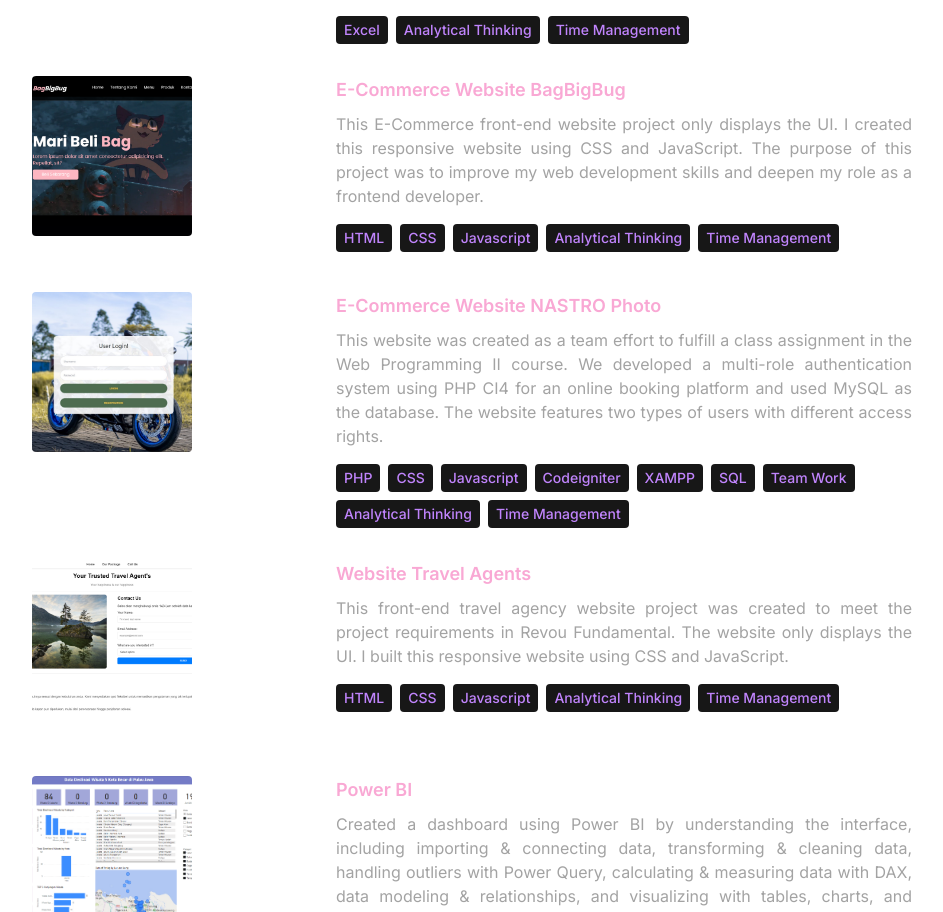
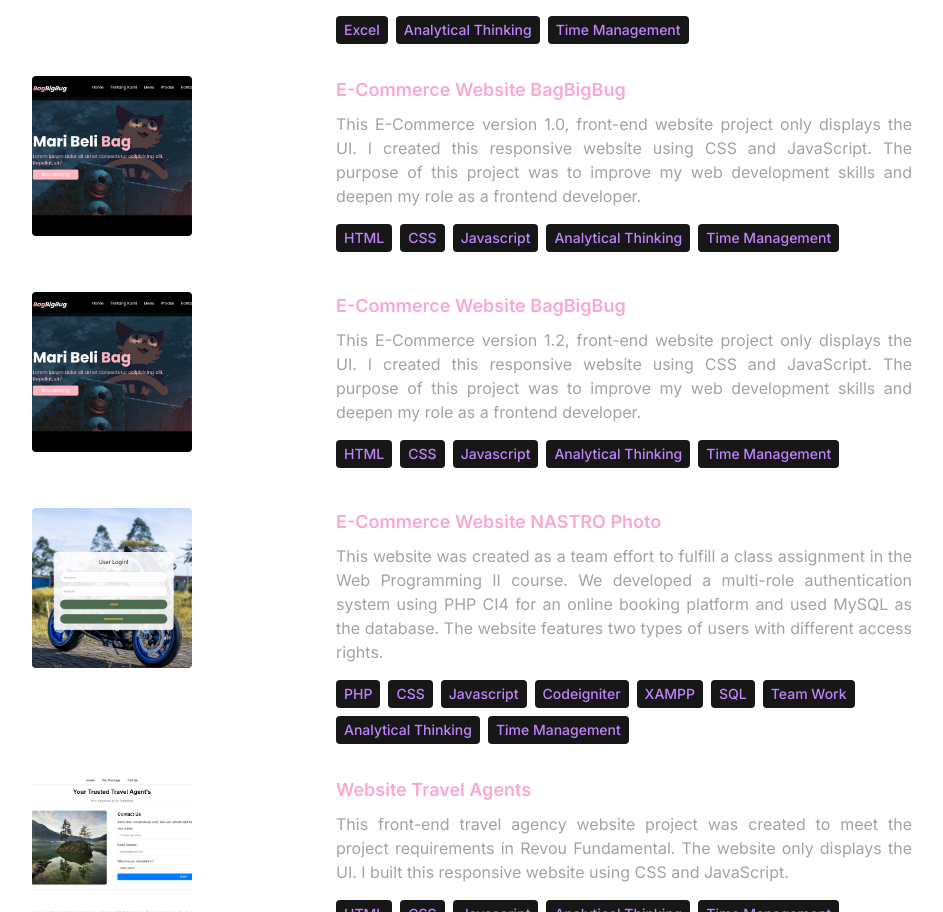
Before and after one commit to amlsr2/Portfolio, a React (Vite) app: page / in a window 1280 px wide. Shown: the part 6528-7440 px from the top of the page, without its empty margins (168-1111 px from the left). Built offline with nearby package versions, Linux system fonts and the light colour scheme.

Commit message:
add rojects

```diff
--- a/src/constants/index.js
+++ b/src/constants/index.js
@@ -196,7 +196,7 @@ export const PROJECTS = [
     image: project7,
     description:
       // "Proyek front-end website E-Commerce, website ini hanya menampilkan UI. Saya membuat website responsif ini menggunakan CSS dan JavaScript. Tujuan dari pembuatan website ini adalah untuk meningkatkan keterampilan saya dalam pengembangan website dan memperdalam peran saya sebagai frontend developer.",
-      "This E-Commerce front-end website project only displays the UI. I created this responsive website using CSS and JavaScript. The purpose of this project was to improve my web development skills and deepen my role as a frontend developer.",
+      "This E-Commerce version 1.0, front-end website project only displays the UI. I created this responsive website using CSS and JavaScript. The purpose of this project was to improve my web development skills and deepen my role as a frontend developer.",
     technologies: [
       "HTML",
       "CSS",
@@ -204,7 +204,22 @@ export const PROJECTS = [
       "Analytical Thinking",
       "Time Management",
     ],
-    url: "https://bagbigbug.netlify.app",
+    url: "https://bagbigbug1.netlify.app",
+  },
+  {
+    title: "E-Commerce Website BagBigBug",
+    image: project7,
+    description:
+      // "Proyek front-end website E-Commerce, website ini hanya menampilkan UI. Saya membuat website responsif ini menggunakan CSS dan JavaScript. Tujuan dari pembuatan website ini adalah untuk meningkatkan keterampilan saya dalam pengembangan website dan memperdalam peran saya sebagai frontend developer.",
+      "This E-Commerce version 1.2, front-end website project only displays the UI. I created this responsive website using CSS and JavaScript. The purpose of this project was to improve my web development skills and deepen my role as a frontend developer.",
+    technologies: [
+      "HTML",
+      "CSS",
+      "Javascript",
+      "Analytical Thinking",
+      "Time Management",
+    ],
+    url: "https://bagbigbug2.netlify.app",
   },
   {
     title: "E-Commerce Website NASTRO Photo",
```
